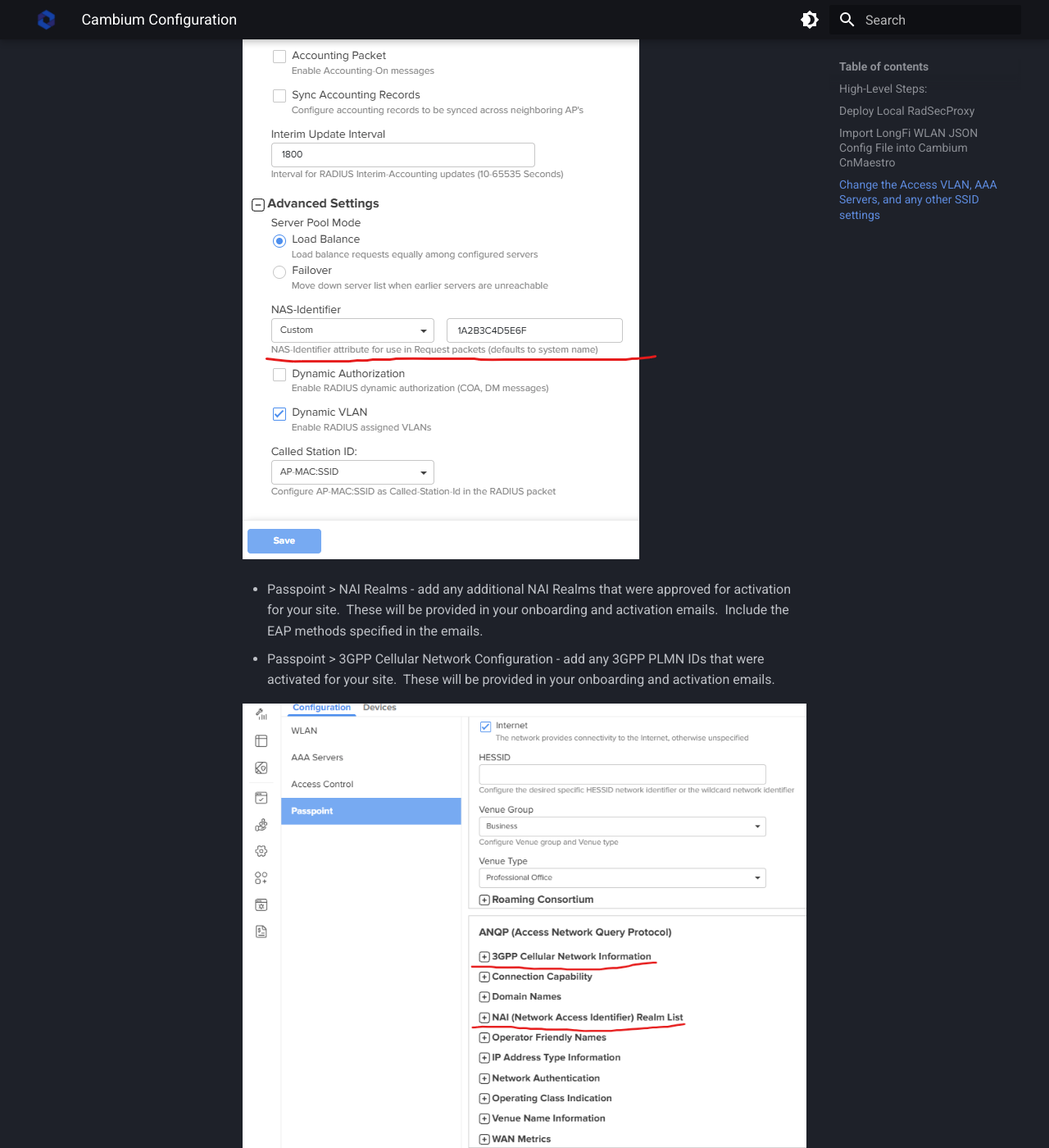
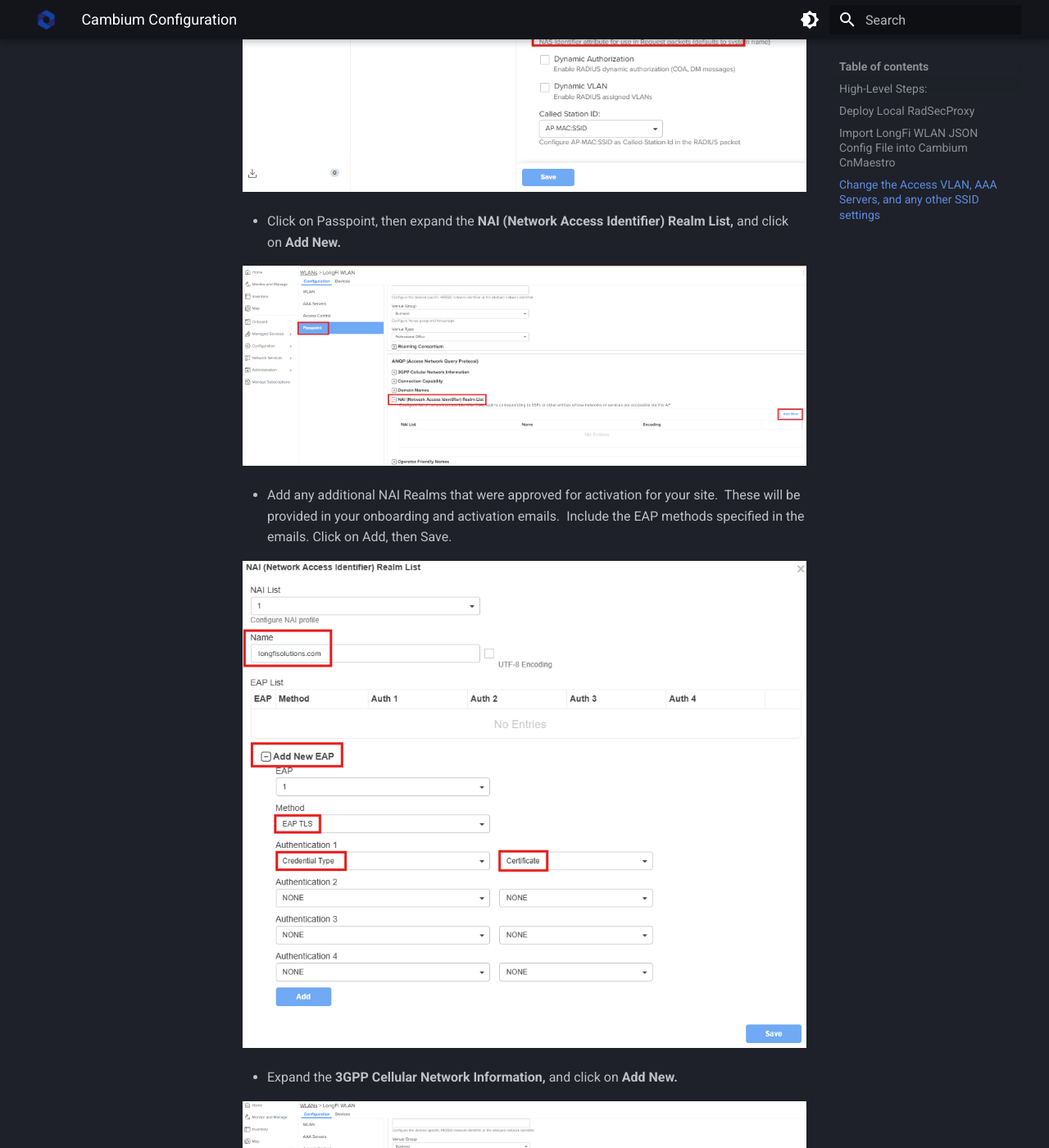
Before and after one commit to LongFi-Solutions/longfi-solutions.github.io, an MkDocs documentation site: the page built from docs/deployment/cambium.md, in a window 1280 px wide and 1400 px high, scrolled down 4416 px. Shown: the whole window at 82% size. Built offline with MkDocs 1.6.1 and Material for MkDocs 9.7.7, drawn with Linux system fonts in a browser that asks for light colours.

Commit message:
Update Deployment Guides “cambium” +11

```diff
--- a/docs/deployment/cambium.md
+++ b/docs/deployment/cambium.md
@@ -36,13 +36,13 @@ You will be provided with a JSON configuration file that has 90% of what is requ
 - To import the JSON Config file, from the CnMaestro main dashboard, on the left menu bar go to Configuration > Wi-Fi Profiles
 - Click the button to Import a Wi-Fi Profile
 
-![](/assets/images/Cambium%201.png)
+![](/assets/images/Cambium%20Maestro%201%20-%20WIFI%20Profiles.png)
 
 - In the Import WLAN window, give the Wi-Fi Profile a Name
 - Under Configuration file, select the JSON Config file provided by LongFi
 - Click Import to import the config
 
-![](/assets/images/Cambium%202.png)
+![](/assets/images/Cambium%20Maestro%202%20-%20JSON.png)
 
 ###  Change the Access VLAN, AAA Servers, and any other SSID settings
 
@@ -50,33 +50,44 @@ After importing the JSON Config File into CNMaestro, you will see it in the WI-F
 
 Click on the newly created WLAN and change the following:
 
-![](/assets/images/Cambium%204.png)
+![](/assets/images/Cambium%20Maestro%203%20-%20WLAN.png)
 
 - SSID Broadcast Name (if you like)
 - SSID Enable (disabled by default, enable when ready)
 - VLAN - set the access VLAN for an isolated VLAN for your guest/passpoint network segment
 
-![](/assets/images/Cambium%205.png)
+![](/assets/images/Cambium%20Maestro%204%20-%20SSID.png)
 
 - Band - enable 6 GHz if required; the JSON config has 5 GHz only (we do not recommend 2.4 GHz)
 
-![](/assets/images/Cambium%206%20-%20Bands.png)
+![](/assets/images/Cambium%20Maestro%205%20-%20Band.png)
 
 - AAA Servers - Set the Authentication Server Host IP to the IP of your Local RadSecproxy VM
 - AAA Servers - Set the Secret to the secret you created when deploying your Local RadSecproxy VM
 - AAA Servers - Set the Accounting Server Host IP to the IP of your Local RadSecproxy VM
 - AAA Servers - Set the Secret to the secret you created when deploying your Local RadSecproxy VM
 
-![](/assets/images/Cambium%207%20-%20AAA%20Servers.png)
+![](/assets/images/Cambium%20Maestro%206%20-%20AAA.png)
 
 - AAA Servers > Advanced Settings - Set the NAS-Identifier to Custom and copy paste the NAS ID you used to activate the site.  This is normally a MAC address and will be included in your onboarding and activation emails.
 
-![](/assets/images/Cambium%208%20-%20NAS%20ID.png)
+![](/assets/images/Cambium%20Maestro%207%20-%20NAS.png)
 
-- Passpoint > NAI Realms - add any additional NAI Realms that were approved for activation for your site.  These will be provided in your onboarding and activation emails.  Include the EAP methods specified in the emails.
+- Click on Passpoint, then expand the **NAI (Network Access Identifier) Realm List,** and click on **Add New.**
+
+![](/assets/images/Cambium%20Maestro%208%20-%20NAI.png)
+
+- Add any additional NAI Realms that were approved for activation for your site.  These will be provided in your onboarding and activation emails.  Include the EAP methods specified in the emails. Click on Add, then Save.
+
+![](/assets/images/Cambium%20Maestro%209%20-%20NAI%201.png)
+
+* Expand the **3GPP Cellular Network Information,** and click on **Add New.**
+
+![](/assets/images/Cambium%20Maestro%2010%20-%203GPP.png)
+
 - Passpoint > 3GPP Cellular Network Configuration - add any 3GPP PLMN IDs that were activated for your site.  These will be provided in your onboarding and activation emails.
 
-![](/assets/images/Cambium%209%20-%20NAI.png)
+![](/assets/images/Cambium%20Maestro%2011%20-%203GPP%201.png)
 
 - Set any other SSID settings per your design and requirements
 - Save the WLAN and deploy it to the required APs and AP Groups for your site
```
Also changed, not shown: docs/assets/images/Cambium Maestro 1 - WIFI Profiles.png (added), docs/assets/images/Cambium Maestro 10 - 3GPP.png (added), docs/assets/images/Cambium Maestro 11 - 3GPP 1.png (added), docs/assets/images/Cambium Maestro 2 - JSON.png (added), docs/assets/images/Cambium Maestro 3 - WLAN.png (added), docs/assets/images/Cambium Maestro 4 - SSID.png (added), docs/assets/images/Cambium Maestro 5 - Band.png (added), docs/assets/images/Cambium Maestro 6 - AAA.png (added), docs/assets/images/Cambium Maestro 7 - NAS.png (added), docs/assets/images/Cambium Maestro 8 - NAI.png (added), docs/assets/images/Cambium Maestro 9 - NAI 1.png (added).
